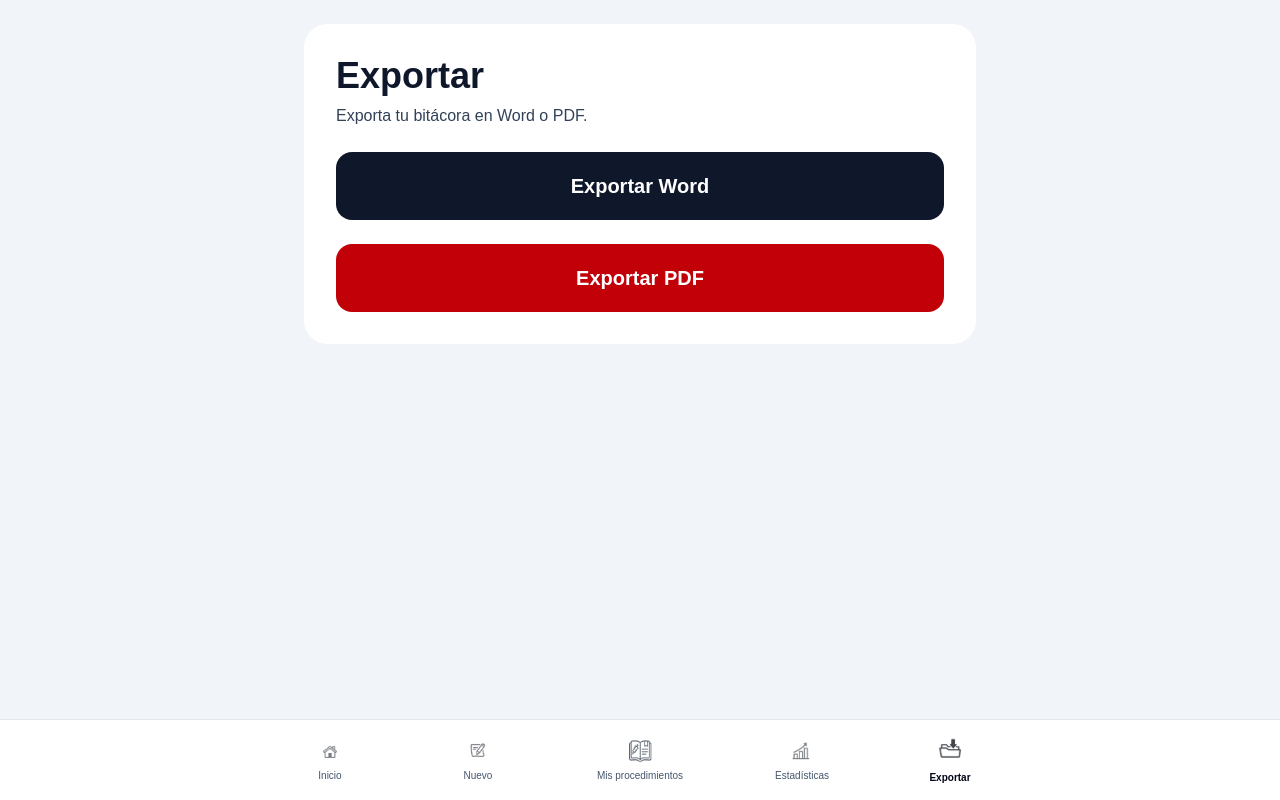
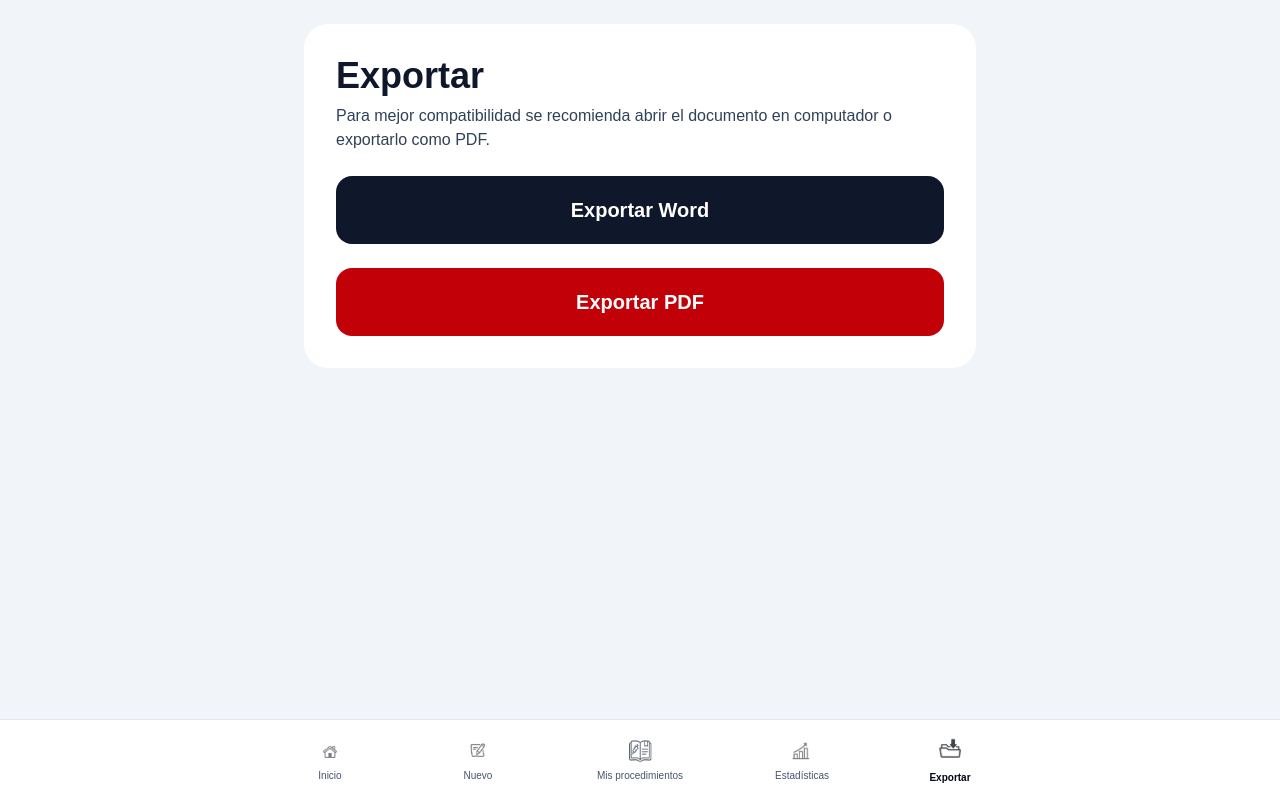
Before and after one commit to nacho192/la-riffobitacora, a Next.js app: page /exportar in a window 1280 px wide. Built offline with nearby package versions, Linux system fonts and the light colour scheme; no server answers.

Commit message:
Agregar aviso de compatibilidad Word

```diff
--- a/app/exportar/page.tsx
+++ b/app/exportar/page.tsx
@@ -360,7 +360,8 @@ export default function ExportarPage() {
             </h1>
 
             <p className="text-slate-700 mt-2">
-              Exporta tu bitácora en Word o PDF.
+              Para mejor compatibilidad se recomienda abrir el documento en computador
+  o exportarlo como PDF.
             </p>
           </div>
 
```
